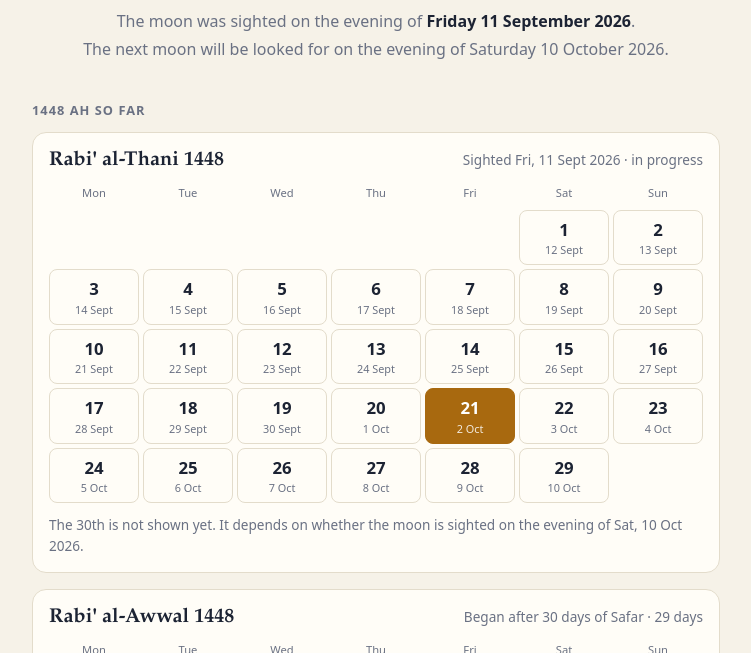
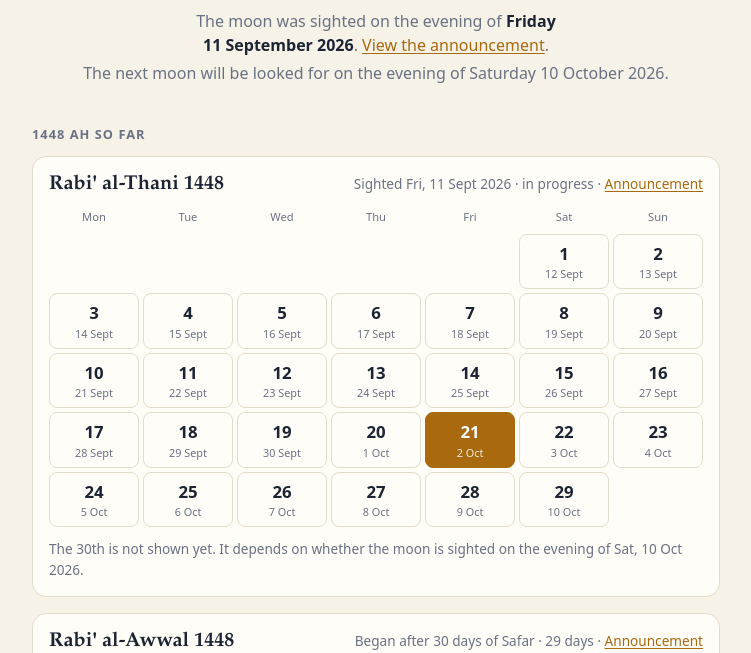
Before and after one commit to tahirlanre/moon-sighting, a plain HTML site: page index.html in a window 1280 px wide. Shown: the part 147-800 px from the top of the page, without its empty margins (264-1015 px from the left). Drawn offline with Linux system fonts and the light colour scheme.

Commit message:
Link each month to its Supreme Court announcement
Optional source field in sightings.js, rendered on the month card and
in the hero. Filled in for the four 1448 decisions so far.

Co-Authored-By: Claude Fable 5.1 <noreply@anthropic.com>

```diff
--- a/index.html
+++ b/index.html
@@ -89,6 +89,7 @@
   }
   .month .meta { color: var(--muted); font-size: 0.85rem; }
   .month .note { color: var(--muted); font-size: 0.85rem; margin: 12px 0 0; }
+  a { color: var(--accent); text-decoration-thickness: 1px; text-underline-offset: 2px; }
 
   .grid { display: grid; grid-template-columns: repeat(7, 1fr); gap: 4px; }
   .grid .dow {
@@ -140,6 +141,13 @@
     if (text !== undefined) node.textContent = text;
     return node;
   };
+  const link = (href, text) => {
+    const a = el("a", "", text);
+    a.href = href;
+    a.target = "_blank";
+    a.rel = "noopener";
+    return a;
+  };
 
   // Add ?today=2026-10-12 to the URL to preview the page on another date.
   const override = new URLSearchParams(location.search).get("today");
@@ -184,6 +192,7 @@
     } else {
       sighted.append("The moon was sighted on the evening of ", el("strong", "", long(current.sightedOn)), ".");
     }
+    if (current.source) sighted.append(" ", link(current.source, "View the announcement"), ".");
 
     if (dayOfMonth <= current.days) {
       // Non-breaking hyphen so a name like "al-Thani" never splits across lines.
@@ -214,7 +223,9 @@
     const header = el("header");
     header.append(el("h3", "", `${m.month} ${m.year}`));
     const began = m.completed ? `Began after 30 days of ${m.completed.month}` : `Sighted ${medium(m.sightedOn)}`;
-    header.append(el("div", "meta", `${began} · ${m.open ? "in progress" : m.days + " days"}`));
+    const meta = el("div", "meta", `${began} · ${m.open ? "in progress" : m.days + " days"}`);
+    if (m.source) meta.append(" · ", link(m.source, "Announcement"));
+    header.append(meta);
     card.append(header);
 
     const grid = el("div", "grid");
--- a/sightings.js
+++ b/sightings.js
@@ -2,7 +2,7 @@
 //
 // When a new month is announced, add one line to the END of the list:
 //
-//   { year: 1448, month: "Jumada al-Ula", sighted: "2026-10-11" },
+//   { year: 1448, month: "Jumada al-Ula", sighted: "2026-10-11", source: "https://..." },
 //
 // "sighted" is the evening the new moon was seen (YYYY-MM-DD).
 // The 1st of the month is the following day.
@@ -10,20 +10,23 @@
 // If the moon was NOT seen on the evening of the 29th, the month completes
 // 30 days, so enter the next evening instead (the evening of the 30th).
 //
+// "source" is optional: a link to the announcement, shown on the page.
+//
 // The page shows days 1-29 of the latest month. The 30th only appears once
 // the next line is added, because that is when the month's length is known.
-
 //
 // Source: decisions of the Crescent Department (دائرة الأهلة) of the Saudi
 // Supreme Court, published by the Ministry of Justice. Each month's decision
 // is the next itemId at:
 //   https://www.moj.gov.sa/ar/MediaCenter/News/Pages/SupremeCourtNewsDetails.aspx?itemId=85
 
+const MOJ = "https://www.moj.gov.sa/ar/MediaCenter/News/Pages/SupremeCourtNewsDetails.aspx?itemId=";
+
 const SIGHTINGS = [
-  { year: 1448, month: "Muharram",       sighted: "2026-06-15" }, // decision 208: sighted
-  { year: 1448, month: "Safar",          sighted: "2026-07-14" }, // decision 209: sighted
-  { year: 1448, month: "Rabi' al-Awwal", sighted: "2026-08-13" }, // decision 210: not sighted 12 Aug, Safar completed 30 days
-  { year: 1448, month: "Rabi' al-Thani", sighted: "2026-09-11" }, // decision 211: sighted
+  { year: 1448, month: "Muharram",       sighted: "2026-06-15", source: MOJ + 82 }, // decision 208: sighted
+  { year: 1448, month: "Safar",          sighted: "2026-07-14", source: MOJ + 83 }, // decision 209: sighted
+  { year: 1448, month: "Rabi' al-Awwal", sighted: "2026-08-13", source: MOJ + 84 }, // decision 210: not sighted 12 Aug, Safar completed 30 days
+  { year: 1448, month: "Rabi' al-Thani", sighted: "2026-09-11", source: MOJ + 85 }, // decision 211: sighted
 ];
 
 // Month names, for copy and paste:
```
Also changed, not shown: 2 other files.
